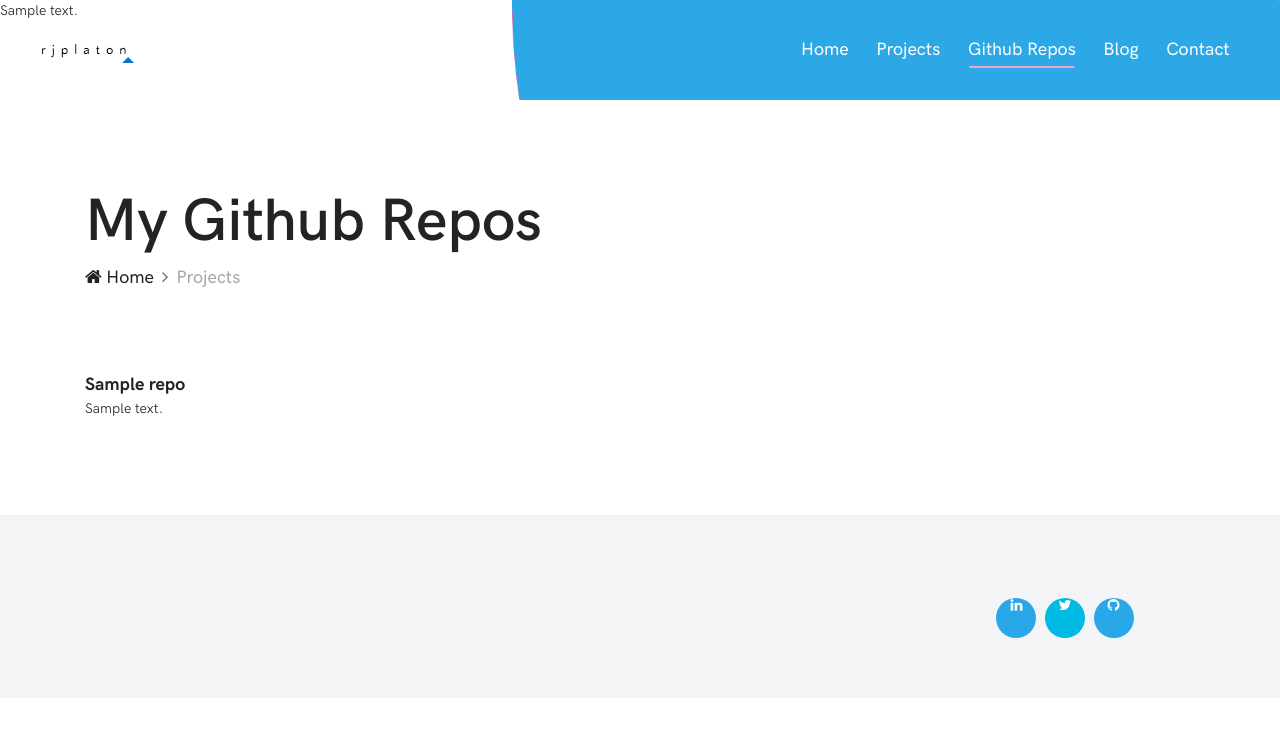
After one commit to rjplaton/personal-homepage-ssg, a Django app: template templates/repos.html in a window 1280 px wide. The commit adds this page. Shown: the top 737 px of the page. Run offline with Django 3.2, Linux system fonts and the light colour scheme; the template is opened without the code that fills it: most values are stand-ins (such as "Sample title", 1, 10 or a date in 2020); some libraries are stand-ins or nearby versions.

Commit message:
added repos view

```diff
--- a/content/projects.html
+++ b/content/projects.html
@@ -90,7 +90,7 @@
             </div>
 
           </div>
-                      <h5 class="ind-project-box">Upcoming: Project 4</h5>
+                      <h5 class="ind-project-box">Github Repos</h5>
         </div>
 
         <!-- Single Projects Item -->
--- a/static/css/custom.css
+++ b/static/css/custom.css
@@ -139,3 +139,8 @@ div.post-details-text {
     padding: 20px;
     margin: -5px;
 }
+
+dt {
+    font-size: large;
+
+}
--- a/templates/base.html
+++ b/templates/base.html
@@ -25,8 +25,7 @@
   <meta name="viewport" content="width=device-width, initial-scale=1, shrink-to-fit=no">
 
   <!-- Title -->
-  <title>{% block title %}
-            {% endblock %} | Reuben J. Platon</title>
+  <title>{% block title %}{% endblock %} | Reuben J. Platon</title>
 
   <!-- Favicon -->
   <link rel="icon" href="static/img/core-img/favicon.ico">
@@ -83,6 +82,8 @@
   <!-- ***** Header Area End ***** -->
 
 {{ content|safe }}
+{% block repo_list %}
+{% endblock %}
 
 <!-- ***** Footer Area Start ***** -->
   <footer class="footer-area section-padding-80-0">
--- a/templates/blog.html
+++ b/templates/blog.html
@@ -10,6 +10,7 @@ Personal Blog
               <ul id="nav">
                         <li><a href="./index.html">Home</a></li>
                         <li><a href="./projects.html">Projects</a></li>
+                        <li><a href="./repos.html">Github Repos</a></li>
                         <li class="current-item"><a href="./blog.html">Blog</a></li>
                         <li><a href="./contact.html">Contact</a></li>
               </ul>
--- a/templates/blog_base.html
+++ b/templates/blog_base.html
@@ -73,6 +73,7 @@
               <ul id="nav">
                 <li><a href="../index.html">Home</a></li>
                 <li><a href="../projects.html">Projects</a></li>
+                <li><a href="./repos.html">Github Repos</a></li>
                 <li class="current-item"><a href="../blog.html">Blog</a></li>
                 <li><a href="../contact.html">Contact</a></li>
               </ul>
--- a/templates/contact.html
+++ b/templates/contact.html
@@ -10,6 +10,7 @@ Contact Me
               <ul id="nav">
                         <li><a href="./index.html">Home</a></li>
                         <li><a href="./projects.html">Projects</a></li>
+                        <li><a href="./repos.html">Github Repos</a></li>
                         <li><a href="./blog.html">Blog</a></li>
                         <li class="current-item"><a href="./contact.html">Contact</a></li>
               </ul>
--- a/templates/index.html
+++ b/templates/index.html
@@ -9,6 +9,7 @@ Personal Projects & More
               <ul id="nav">
                         <li class="current-item"><a href="./index.html">Home</a></li>
                         <li><a href="./projects.html">Projects</a></li>
+                        <li><a href="./repos.html">Github Repos</a></li>
                         <li><a href="./blog.html">Blog</a></li>
                         <li><a href="./contact.html">Contact</a></li>
               </ul>
--- a/templates/projects.html
+++ b/templates/projects.html
@@ -10,6 +10,7 @@ Coding Projects & More
               <ul id="nav">
                         <li><a href="./index.html">Home</a></li>
                         <li class="current-item"><a href="./projects.html">Projects</a></li>
+                        <li><a href="./repos.html">Github Repos</a></li>
                         <li><a href="./blog.html">Blog</a></li>
                         <li><a href="./contact.html">Contact</a></li>
               </ul>
--- /dev/null
+++ b/templates/repos.html
@@ -0,0 +1,71 @@
+{% extends 'base.html' %}
+
+{% block title %}
+My Github Repos
+{% endblock %}
+
+
+{% block content %}
+            <div class="classynav">
+              <ul id="nav">
+                        <li><a href="./index.html">Home</a></li>
+                        <li><a href="./projects.html">Projects</a></li>
+                        <li class="current-item"><a href="./repos.html">Github Repos</a></li>
+                        <li><a href="./blog.html">Blog</a></li>
+                        <li><a href="./contact.html">Contact</a></li>
+              </ul>
+            </div>
+{% endblock %}
+
+{% block repo_list %}
+
+
+  <!-- ***** Breadcrumb Area Start ***** -->
+  <div class="breadcumb-area">
+    <div class="container h-100">
+      <div class="row h-100 align-items-end">
+        <div class="col-12">
+          <div class="breadcumb--con">
+            <h2 class="title">My Github Repos</h2>
+            <nav aria-label="breadcrumb">
+              <ol class="breadcrumb">
+                <li class="breadcrumb-item"><a href="#"><i class="fa fa-home"></i> Home</a></li>
+                <li class="breadcrumb-item active" aria-current="page">Projects</li>
+              </ol>
+            </nav>
+          </div>
+        </div>
+      </div>
+    </div>
+  </div>
+  <!-- ***** Breadcrumb Area End ***** -->
+
+
+  <section class="mona-projects-area section-padding-80-0 mb-50">
+    <div class="container">
+      <div class="row mona-portfolio">
+         <!-- Single Projects Item -->
+        <div class="col-12 col-sm-6 col-lg-6 single_gallery_item mb-30">
+          <div class="single-project-area">
+
+
+
+            <dl>
+            {% for repo in github_repos %}
+                <dt><a href='{{repo.html_url}}'>{{ repo.name }}</a></dt>
+
+                    <dd>{{ repo.description }}</dd>
+
+            {% endfor %}
+            </dl>
+
+
+
+          </div>
+        </div>
+      </div>
+    </div>
+  </section>
+
+
+{% endblock %}
--- a/urls.py
+++ b/urls.py
@@ -12,7 +12,7 @@ urlpatterns = [
     path('blog/1.html', views.blog_post),
     path('blog/2.html', views.blog_post),
     path('blog/3.html', views.blog_post),
-    path('github-api-example', views.github_api_example),
+    path('repos.html', views.repos),
 ]
 
 # Boilerplate to include static files
```
Also changed, not shown: templates/github.html (deleted, +0 -27 lines), views.py (+9 -9 lines).
